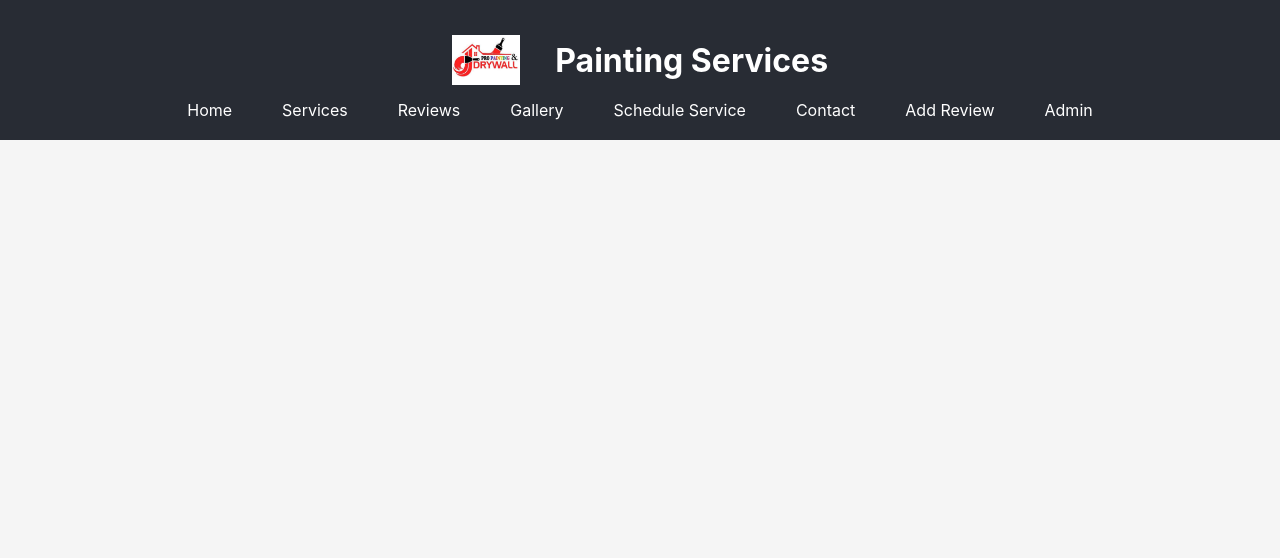
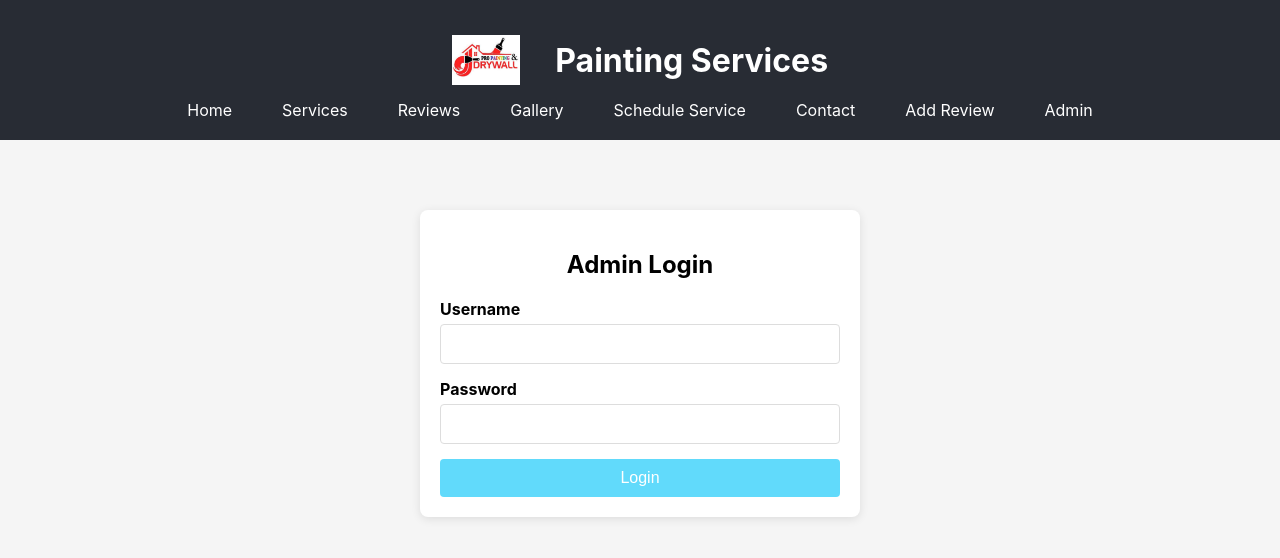
Before and after one commit to prasadkale101/PaintingServiceApp, a React app: page /login in a window 1280 px wide. Shown: the top 558 px of the page. Built offline with nearby package versions, Linux system fonts and the light colour scheme.

Commit message:
Admin section secured by password

```diff
--- a/src/AdminSection.tsx
+++ b/src/AdminSection.tsx
@@ -1,10 +1,21 @@
 import React from 'react';
+import { useNavigate } from 'react-router-dom';
 
 const AdminSection: React.FC = () => {
+  const navigate = useNavigate();
+
+  const handleLogout = () => {
+    // Remove authentication from localStorage
+    localStorage.removeItem('isAdminAuthenticated');
+    // Redirect to login page
+    navigate('/login');
+  };
+
   return (
     <div className="admin-section">
       <h2>Admin Section</h2>
       <p>This page is a placeholder for future admin functionality.</p>
+      <button onClick={handleLogout} className="btn">Logout</button>
     </div>
   );
 };
--- a/src/App.tsx
+++ b/src/App.tsx
@@ -1,10 +1,11 @@
 import React, { useState, useEffect } from 'react';
-import { BrowserRouter as Router, Routes, Route, Link } from 'react-router-dom';
+import { BrowserRouter as Router, Routes, Route, Link, Navigate, useNavigate } from 'react-router-dom';
 import './App.css';
 import { Service } from './types';
 import { Review } from './types';
 import AddReview from './AddReview';
 import AdminSection from './AdminSection';
+import Login from './Login';
 
 // Home Component
 const Home = () => {
@@ -470,6 +471,55 @@ const Contact = () => {
   );
 };
 
+// Protected Route Component
+const ProtectedRoute: React.FC<{ children: React.ReactNode }> = ({ children }) => {
+  const [isAuthenticated, setIsAuthenticated] = useState(false);
+  const navigate = useNavigate();
+
+  useEffect(() => {
+    // Check if user is authenticated
+    const auth = localStorage.getItem('isAdminAuthenticated');
+    if (auth === 'true') {
+      setIsAuthenticated(true);
+    } else {
+      // Redirect to login if not authenticated
+      navigate('/login', { state: { from: { pathname: '/admin-section' } } });
+    }
+  }, [navigate]);
+
+  if (isAuthenticated) {
+    return <>{children}</>;
+  }
+
+  // Return null while checking authentication
+  return null;
+};
+
+// Public Route Component (for login page)
+const PublicRoute: React.FC<{ children: React.ReactNode }> = ({ children }) => {
+  const [isCheckingAuth, setIsCheckingAuth] = useState(true);
+  const navigate = useNavigate();
+
+  useEffect(() => {
+    // Check if user is already authenticated
+    const auth = localStorage.getItem('isAdminAuthenticated');
+    if (auth === 'true') {
+      // If already authenticated, redirect to admin section
+      navigate('/admin-section');
+    } else {
+      // If not authenticated, allow access to login page
+      setIsCheckingAuth(false);
+    }
+  }, [navigate]);
+
+  if (isCheckingAuth) {
+    // Return null while checking authentication
+    return null;
+  }
+
+  return <>{children}</>;
+};
+
 function App() {
   return (
     <Router>
@@ -502,7 +552,16 @@ function App() {
             <Route path="/schedule" element={<Schedule />} />
             <Route path="/contact" element={<Contact />} />
             <Route path="/add-review" element={<AddReview />} />
-            <Route path="/admin-section" element={<AdminSection />} />
+            <Route path="/login" element={
+              <PublicRoute>
+                <Login />
+              </PublicRoute>
+            } />
+            <Route path="/admin-section" element={
+              <ProtectedRoute>
+                <AdminSection />
+              </ProtectedRoute>
+            } />
           </Routes>
         </main>
       </div>
--- /dev/null
+++ b/src/Login.tsx
@@ -0,0 +1,64 @@
+import React, { useState } from 'react';
+import { useNavigate, useLocation } from 'react-router-dom';
+
+const Login: React.FC = () => {
+  const [username, setUsername] = useState('');
+  const [password, setPassword] = useState('');
+  const [error, setError] = useState('');
+  const navigate = useNavigate();
+  const location = useLocation();
+
+  const handleLogin = (e: React.FormEvent) => {
+    e.preventDefault();
+
+    // Static credentials - in a real app, this would be more secure
+    const validUsername = 'admin';
+    const validPassword = 'password123';
+
+    if (username === validUsername && password === validPassword) {
+      // Store authentication state in localStorage
+      localStorage.setItem('isAdminAuthenticated', 'true');
+
+      // Redirect to the intended page or default to admin section
+      const redirectTo = location.state?.from?.pathname || '/admin-section';
+      navigate(redirectTo);
+    } else {
+      setError('Invalid username or password');
+    }
+  };
+
+  return (
+    <div className="login">
+      <h2>Admin Login</h2>
+      <form onSubmit={handleLogin} className="login-form">
+        <div className="form-group">
+          <label htmlFor="username">Username</label>
+          <input
+            type="text"
+            id="username"
+            value={username}
+            onChange={(e) => setUsername(e.target.value)}
+            required
+          />
+        </div>
+
+        <div className="form-group">
+          <label htmlFor="password">Password</label>
+          <input
+            type="password"
+            id="password"
+            value={password}
+            onChange={(e) => setPassword(e.target.value)}
+            required
+          />
+        </div>
+
+        {error && <p className="error-message">{error}</p>}
+
+        <button type="submit">Login</button>
+      </form>
+    </div>
+  );
+};
+
+export default Login;
--- a/src/index.css
+++ b/src/index.css
@@ -201,3 +201,61 @@ footer {
   color: #721c24;
   border: 1px solid #f5c6cb;
 }
+
+/* Login Form */
+.login {
+  max-width: 400px;
+  margin: 50px auto;
+  padding: 20px;
+  background-color: white;
+  border-radius: 8px;
+  box-shadow: 0 2px 10px rgba(0,0,0,0.1);
+}
+
+.login-form {
+  display: flex;
+  flex-direction: column;
+}
+
+.login-form .form-group {
+  margin-bottom: 15px;
+  text-align: left;
+}
+
+.login-form .form-group label {
+  display: block;
+  margin-bottom: 5px;
+  font-weight: bold;
+}
+
+.login-form .form-group input {
+  width: 100%;
+  padding: 10px;
+  border: 1px solid #ddd;
+  border-radius: 4px;
+  box-sizing: border-box;
+}
+
+.login-form button {
+  padding: 10px;
+  background-color: #61dafb;
+  color: white;
+  border: none;
+  border-radius: 4px;
+  cursor: pointer;
+  font-size: 16px;
+  transition: background-color 0.3s;
+}
+
+.login-form button:hover {
+  background-color: #2a9bd8;
+}
+
+.error-message {
+  color: #721c24;
+  background-color: #f8d7da;
+  border: 1px solid #f5c6cb;
+  padding: 10px;
+  border-radius: 4px;
+  margin-top: 10px;
+}
```
Also changed, not shown: 3 other files (tests, documents, lock files or other folders).
